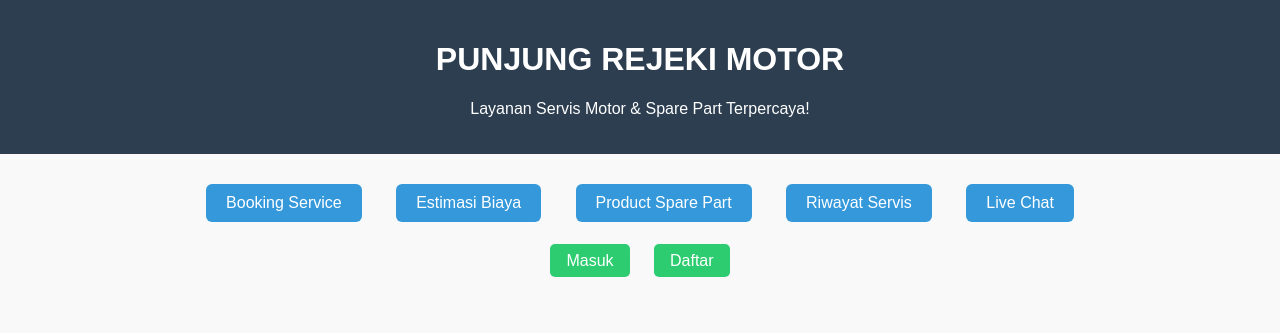
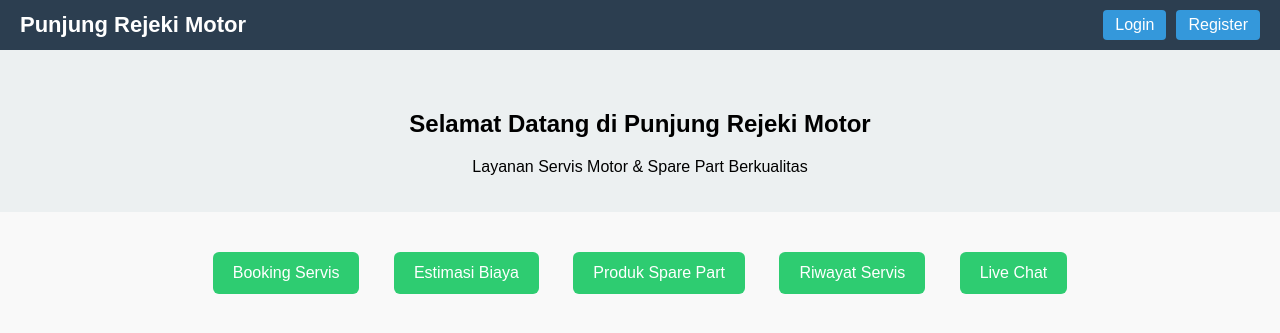
Before and after one commit to dyatmikawirawan22/UAS_PEMWEB_Bengkel, a PHP site: page / in a window 1280 px wide. Shown: the top 333 px of the page. Run offline with PHP 8.4, Linux system fonts and the light colour scheme.

Commit message:
update login, register

```diff
--- a/index.php
+++ b/index.php
@@ -9,84 +9,116 @@ $nama_user = isset($_SESSION['nama_user']) ? $_SESSION['nama_user'] : null;
     <meta charset="UTF-8">
     <title>Punjung Rejeki Motor</title>
     <style>
+        * {
+            box-sizing: border-box;
+        }
         body {
             font-family: Arial, sans-serif;
             background: #f9f9f9;
             margin: 0;
             padding: 0;
-            text-align: center;
         }
-        header {
+
+        .topbar {
             background: #2c3e50;
             color: white;
-            padding: 20px 0;
+            padding: 10px 20px;
+            display: flex;
+            justify-content: space-between;
+            align-items: center;
         }
-        nav {
-            margin: 20px 0;
+
+        .topbar h1 {
+            margin: 0;
+            font-size: 22px;
         }
+
+        .auth-buttons {
+            display: flex;
+            gap: 10px;
+        }
+
+        .auth-buttons a {
+            color: white;
+            background: #3498db;
+            padding: 6px 12px;
+            text-decoration: none;
+            border-radius: 4px;
+        }
+
+        .auth-buttons a.logout {
+            background: #e74c3c;
+        }
+
+        header {
+            padding: 40px 20px 20px;
+            text-align: center;
+            background: #ecf0f1;
+        }
+
+        nav.menu {
+            text-align: center;
+            margin: 30px 0;
+        }
+
         .menu a {
             display: inline-block;
             margin: 10px 15px;
-            padding: 10px 20px;
-            background: #3498db;
+            padding: 12px 20px;
+            background: #2ecc71;
             color: white;
             text-decoration: none;
             border-radius: 6px;
         }
+
         .menu a:hover {
-            background: #2980b9;
+            background: #27ae60;
         }
-        .auth-buttons {
-            margin-top: 20px;
-        }
-        .auth-buttons a {
-            margin: 0 10px;
-            padding: 8px 16px;
-            background: #2ecc71;
-            color: white;
-            text-decoration: none;
-            border-radius: 5px;
-        }
-        .auth-buttons a.logout {
-            background: #e74c3c;
-        }
+
         .pesan {
             color: green;
+            text-align: center;
+            margin-top: 10px;
+        }
+
+        .greeting {
+            text-align: center;
+            font-weight: bold;
             margin-top: 15px;
         }
     </style>
 </head>
 <body>
 
+<div class="topbar">
+    <h1>Punjung Rejeki Motor</h1>
+    <div class="auth-buttons">
+        <?php if (!$nama_user): ?>
+            <a href="auth/login.php">Login</a>
+            <a href="auth/register.php">Register</a>
+        <?php else: ?>
+            <span style="margin-right: 10px;">👋 <?= htmlspecialchars($nama_user) ?></span>
+            <a href="auth/logout.php" class="logout">Logout</a>
+        <?php endif; ?>
+    </div>
+</div>
+
+<?php if (isset($_GET['pesan']) && $_GET['pesan'] == 'logout'): ?>
+    <p class="pesan">Berhasil logout.</p>
+<?php endif; ?>
+
 <header>
-    <h1>PUNJUNG REJEKI MOTOR</h1>
-    <p>Layanan Servis Motor & Spare Part Terpercaya!</p>
+    <h2>Selamat Datang di Punjung Rejeki Motor</h2>
+    <p>Layanan Servis Motor & Spare Part Berkualitas</p>
 </header>
 
-<?php if (isset($_GET['pesan']) && $_GET['pesan'] == 'logout'): ?>
-    <p class="pesan">Anda berhasil logout.</p>
-<?php endif; ?>
-
-<?php if ($nama_user): ?>
-    <p>Halo, <strong><?= htmlspecialchars($nama_user) ?></strong>!</p>
-<?php endif; ?>
-
 <nav class="menu">
-    <a href="#">Booking Service</a>
+    <a href="#">Booking Servis</a>
     <a href="#">Estimasi Biaya</a>
-    <a href="#">Product Spare Part</a>
+    <a href="#">Produk Spare Part</a>
     <a href="#">Riwayat Servis</a>
     <a href="#">Live Chat</a>
 </nav>
 
-<div class="auth-buttons">
-    <?php if (!$nama_user): ?>
-        <a href="auth/login.php">Masuk</a>
-        <a href="auth/register.php">Daftar</a>
-    <?php else: ?>
-        <a href="auth/logout.php" class="logout">Logout</a>
-    <?php endif; ?>
-</div>
-
 </body>
 </html>
```
Also changed, not shown: auth/login.php (+43 -10 lines), auth/register.php (+50 -19 lines).
